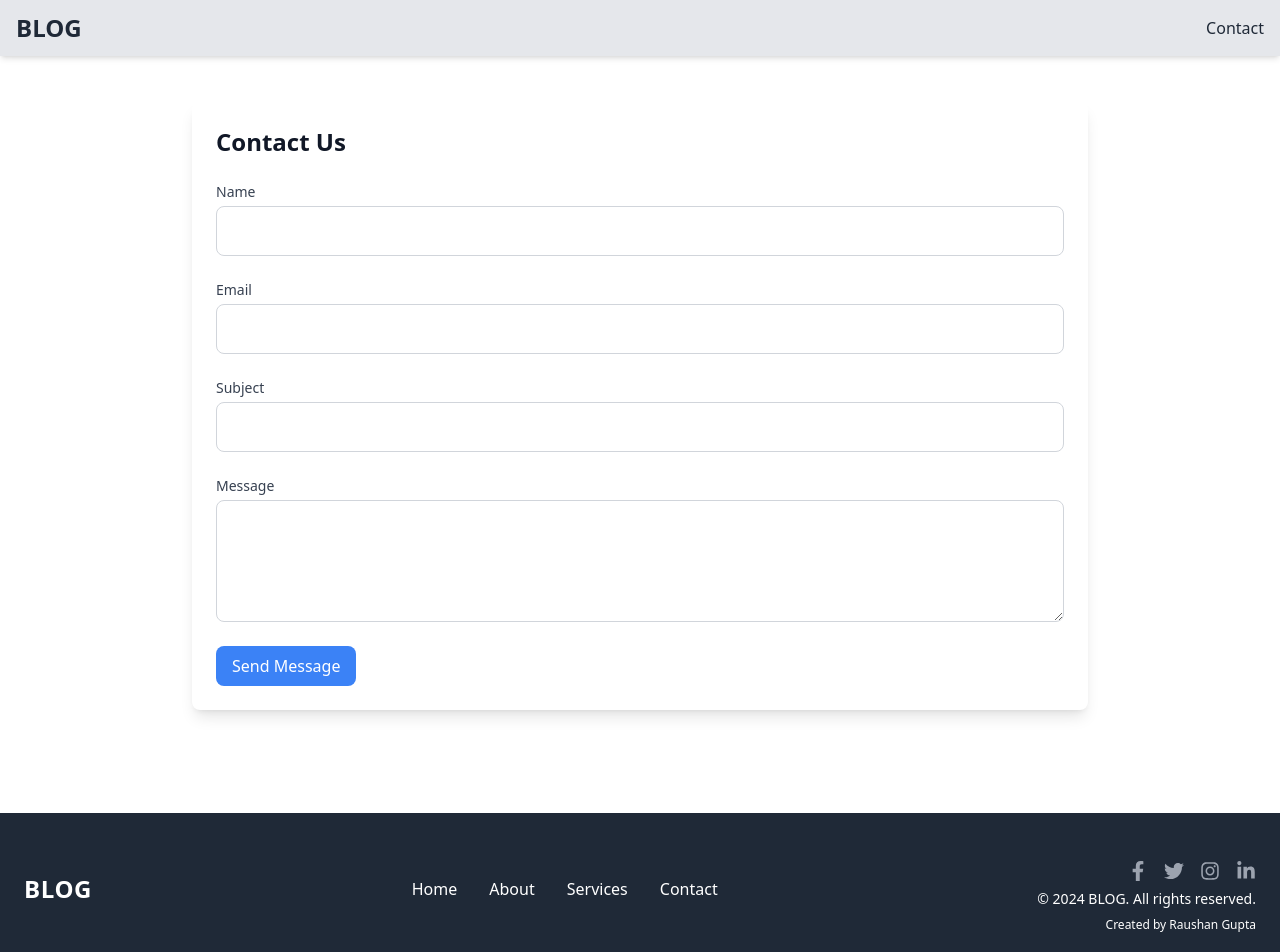
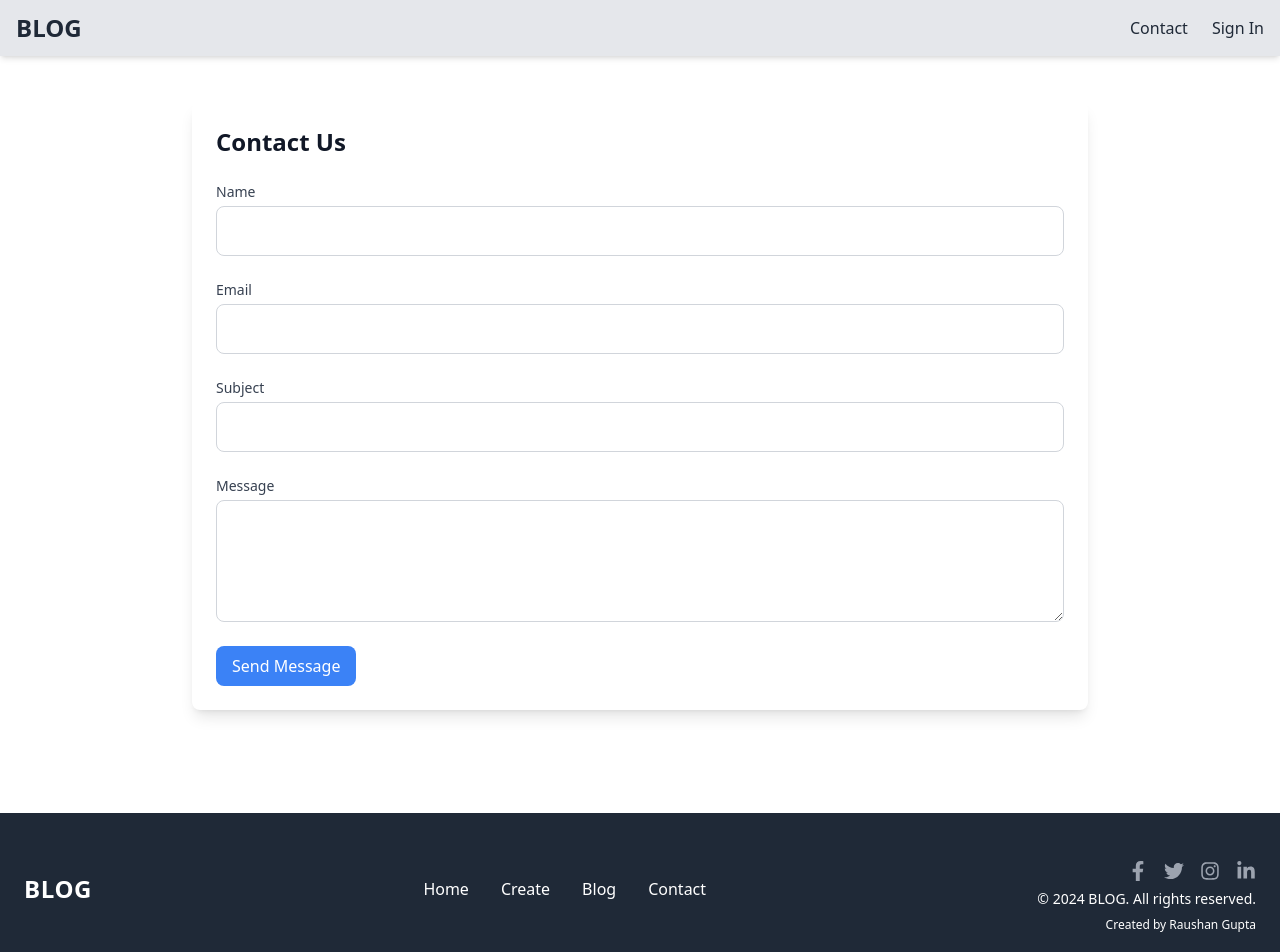
Before and after one commit to Raushankumar4/TECH_BLOG, a React (Vite) app in the folder client/: page /contactUs in a window 1280 px wide. Shown: the top 952 px of the page. Built offline with nearby package versions, Linux system fonts and the light colour scheme; no server answers.

Commit message:
Minor Change

```diff
--- a/client/src/components/Blog/CreateVlog.jsx
+++ b/client/src/components/Blog/CreateVlog.jsx
@@ -99,8 +99,9 @@ const CreateVlog = () => {
   };
 
   return (
+    <>
       <motion.div
-      className="max-w-4xl mx-6 md:mt-10 mt-[20vw] md:mx-auto p-4 sm:p-6 bg-white dark:bg-gray-800 shadow-lg rounded-lg"
+        className="max-w-4xl mx-6 md:my-20 mt-[20vw] md:mx-auto p-4 sm:p-6 bg-white dark:bg-gray-800 shadow-lg rounded-lg"
         initial={{ opacity: 0, y: 20 }}
         animate={{ opacity: 1, y: 0 }}
         transition={{ duration: 0.5 }}
@@ -281,6 +282,7 @@ const CreateVlog = () => {
           </motion.div>
         </form>
       </motion.div>
+    </>
   );
 };
 
--- a/client/src/components/Blog/SavedBlogs.jsx
+++ b/client/src/components/Blog/SavedBlogs.jsx
@@ -62,7 +62,7 @@ const SavedBlogs = () => {
           savedVlogs.map((blog) => (
             <motion.div
               key={blog._id}
-              className="bg-white dark:bg-gray-700 shadow-md rounded-lg overflow-hidden"
+              className="bg-white dark:bg-gray-900 shadow-2xl rounded-xl overflow-hidden"
               initial={{ opacity: 0, y: 20 }}
               animate={{ opacity: 1, y: 0 }}
               transition={{ duration: 0.5 }}
@@ -91,7 +91,7 @@ const SavedBlogs = () => {
                   </Link>
                   <button
                     onClick={() => handleRemoveBlog(blog._id)}
-                    className="bg-red-500 text-white px-4 py-2 rounded-lg text-base hover:bg-red-600 transition dark:bg-red-600 dark:hover:bg-red-700"
+                    className="bg-red-500 text-white px-4 py-2 rounded-lg text-base hover:bg-gray-800 transition dark:bg-gray-600 dark:hover:bg-gray-700"
                   >
                     Remove
                   </button>
--- a/client/src/components/Home/Home.jsx
+++ b/client/src/components/Home/Home.jsx
@@ -1,10 +1,10 @@
 import { motion } from "framer-motion";
 import Modal from "../Modal/Modal";
-import Login from "../Auth/Login/Login";
 import { useState } from "react";
 import { useSelector } from "react-redux";
 import { Link } from "react-router-dom";
 import ContactUs from "../Pages/ContactUs/ConatactUs";
+import SignUp from "../Auth/SignUp/SignUp";
 
 const HomePage = () => {
   const [isPostOpen, setIsPostOpen] = useState(false);
@@ -71,7 +71,7 @@ const HomePage = () => {
         </div>
         {!isAuthenticated && (
           <Modal isOpen={isPostOpen} onClose={() => setIsPostOpen(false)}>
-            <Login />
+            <SignUp />
           </Modal>
         )}
       </div>
--- a/client/src/components/Navbar/Navbar.jsx
+++ b/client/src/components/Navbar/Navbar.jsx
@@ -1,4 +1,4 @@
-import { useState } from "react";
+import { useState, useEffect } from "react";
 import { motion } from "framer-motion";
 import { HiMenu, HiX } from "react-icons/hi";
 import { Link, useNavigate } from "react-router-dom";
@@ -15,9 +15,12 @@ import {
   setMyVlogs,
 } from "../Redux/Store/Slices/vlogSlice";
 import { useGetSavedPost } from "../../hooks/useGetSavedPost";
+import Modal from "../Modal/Modal";
+import Login from "../Auth/Login/Login";
 
 const Navbar = () => {
   const [isOpen, setIsOpen] = useState(false);
+  const [isPostOpen, setIsPostOpen] = useState(false);
   const dispatch = useDispatch();
   const navigate = useNavigate();
   const savedPost = useSelector((state) => state.vlog.savedVlogs?.length);
@@ -25,6 +28,12 @@ const Navbar = () => {
   const id = useSelector((state) => state.user.user?._id);
 
   useGetSavedPost(id);
+
+  useEffect(() => {
+    if (isPostOpen) {
+      setIsOpen(false); // Close navbar when modal is open
+    }
+  }, [isPostOpen]);
 
   const handleLogout = async () => {
     try {
@@ -43,7 +52,7 @@ const Navbar = () => {
   };
 
   return (
-    <nav className="fixed top-0 left-0 right-0  dark:bg-gray-900 bg-gray-200 dark:text-white text-gray-800 shadow-md z-50">
+    <nav className="fixed top-0 left-0 right-0 dark:bg-gray-900 bg-gray-200 dark:text-white text-gray-800 shadow-md z-50">
       <div className="container mx-auto px-4 py-3 flex items-center justify-between">
         <Link to="/" className="text-2xl font-bold">
           BLOG
@@ -60,6 +69,12 @@ const Navbar = () => {
             <>
               <ThemeToggle />
               <Link
+                to="/"
+                className="hover:text-gray-600 dark:hover:text-gray-300"
+              >
+                Home
+              </Link>
+              <Link
                 to="/profile"
                 className="hover:text-gray-600 dark:hover:text-gray-300"
               >
@@ -71,6 +86,7 @@ const Navbar = () => {
               >
                 Blog
               </Link>
+
               <Link
                 to="/myblog"
                 className="hover:text-gray-600 dark:hover:text-gray-300"
@@ -81,21 +97,34 @@ const Navbar = () => {
                 to="/blog"
                 className="relative hover:text-gray-600 dark:hover:text-gray-300"
               >
-                Saved
+                Saved Post
                 {savedPost > 0 && (
-                  <span className="absolute top-[-10px] right-4 bg-red-600 text-white rounded-full px-2 py-1 text-xs">
+                  <span className="absolute top-[-10px] right-4  bg-gray-600 text-white rounded-full px-2 py-1 text-xs">
                     {savedPost}
                   </span>
                 )}
               </Link>
             </>
           )}
+
           <Link
             to="/contactUs"
             className="hover:text-gray-600 dark:hover:text-gray-300"
           >
             Contact
           </Link>
+          {!isAuthenticated && (
+            <button
+              onClick={() => setIsPostOpen((prev) => !isAuthenticated && !prev)}
+            >
+              <Link
+                to="/contactUs"
+                className="hover:text-gray-600 dark:hover:text-gray-300"
+              >
+                Sign In
+              </Link>
+            </button>
+          )}
           {isAuthenticated && (
             <button
               onClick={handleLogout}
@@ -166,6 +195,19 @@ const Navbar = () => {
           >
             Contact
           </Link>
+          {!isAuthenticated && (
+            <button
+              onClick={() => setIsPostOpen((prev) => !isAuthenticated && !prev)}
+            >
+              <Link
+                to="/contactUs"
+                className="hover:text-gray-600 dark:hover:text-gray-300"
+              >
+                Sign In
+              </Link>
+            </button>
+          )}
+
           {isAuthenticated && (
             <button
               onClick={handleLogout}
@@ -176,6 +218,11 @@ const Navbar = () => {
           )}
         </motion.div>
       </div>
+      {!isAuthenticated && (
+        <Modal isOpen={isPostOpen} onClose={() => setIsPostOpen(false)}>
+          <Login />
+        </Modal>
+      )}
     </nav>
   );
 };
--- a/client/src/components/Pages/Footer/Footer.jsx
+++ b/client/src/components/Pages/Footer/Footer.jsx
@@ -1,6 +1,7 @@
 import React from "react";
 import { motion } from "framer-motion";
 import { useSelector } from "react-redux";
+import { Link } from "react-router-dom";
 import {
   FaFacebookF,
   FaTwitter,
@@ -34,48 +35,46 @@ const Footer = () => {
           >
             <ul className="flex flex-col md:flex-row space-y-4 md:space-y-0 md:space-x-8">
               <li>
-                <motion.a
-                  href="#home"
+                <motion.div
                   className="hover:text-yellow-400 transition-colors duration-300"
                   initial={{ opacity: 0, x: -10 }}
                   animate={{ opacity: 1, x: 0 }}
                   transition={{ duration: 0.5 }}
                 >
-                  Home
-                </motion.a>
+                  <Link to="/">Home</Link>
+                </motion.div>
               </li>
+
               <li>
-                <motion.a
-                  href="#about"
-                  className="hover:text-yellow-400 transition-colors duration-300"
-                  initial={{ opacity: 0, x: -10 }}
-                  animate={{ opacity: 1, x: 0 }}
-                  transition={{ duration: 0.5, delay: 0.1 }}
-                >
-                  About
-                </motion.a>
-              </li>
-              <li>
-                <motion.a
-                  href="#services"
+                <motion.div
                   className="hover:text-yellow-400 transition-colors duration-300"
                   initial={{ opacity: 0, x: -10 }}
                   animate={{ opacity: 1, x: 0 }}
                   transition={{ duration: 0.5, delay: 0.2 }}
                 >
-                  Services
-                </motion.a>
+                  <Link to="/createVlog">Create </Link>
+                </motion.div>
+              </li>
+
+              <li>
+                <motion.div
+                  className="hover:text-yellow-400 transition-colors duration-300"
+                  initial={{ opacity: 0, x: -10 }}
+                  animate={{ opacity: 1, x: 0 }}
+                  transition={{ duration: 0.5, delay: 0.2 }}
+                >
+                  <Link to="/bloglist">Blog</Link>
+                </motion.div>
               </li>
               <li>
-                <motion.a
-                  href="#contact"
+                <motion.div
                   className="hover:text-yellow-400 transition-colors duration-300"
                   initial={{ opacity: 0, x: -10 }}
                   animate={{ opacity: 1, x: 0 }}
                   transition={{ duration: 0.5, delay: 0.3 }}
                 >
-                  Contact
-                </motion.a>
+                  <Link to="#contact">Contact</Link>
+                </motion.div>
               </li>
             </ul>
           </motion.div>
```
Lines whose indentation alone changed are shown as unchanged.
